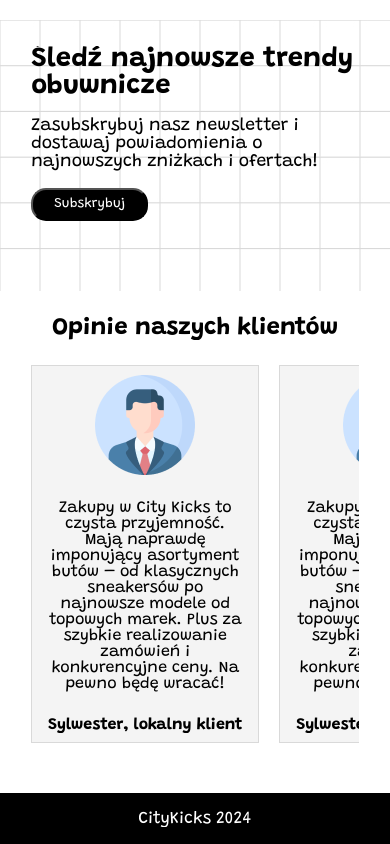
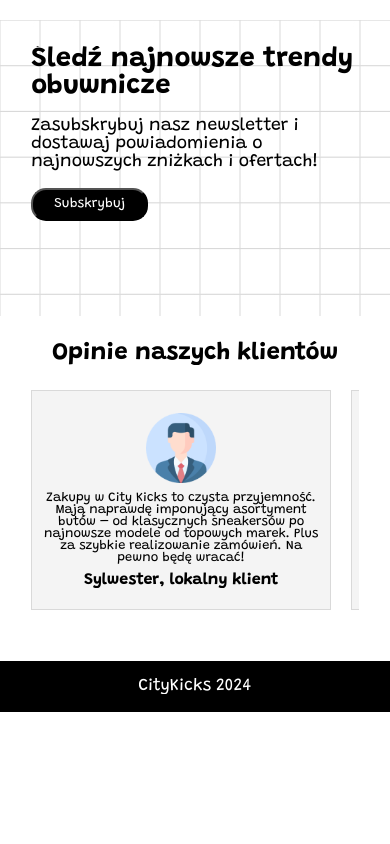
Before and after one commit to bykacper/CityKicks, a React (Vite) app in the folder client/: page / in a window 390 px wide. Shown: the part 787-1631 px from the top of the page. After the commit the page ends 1499 px from the top, so only its background shows below. Built offline with nearby package versions, Linux system fonts and the light colour scheme.

Commit message:
Correction

```diff
--- a/client/src/components/opinions.jsx
+++ b/client/src/components/opinions.jsx
@@ -2,7 +2,7 @@ import React from "react";
 import avatar from "../assets/images/author's-avatar.png";
 
 export default function Opinions() {
-    const text = "Zakupy w City Kicks to czysta przyjemność. Mają naprawdę imponujący asortyment butów – od klasycznych sneakersów po najnowsze modele od topowych marek. Plus za szybkie realizowanie zamówień i konkurencyjne ceny. Na pewno będę wracać!";
+    const text = "Zakupy w City Kicks to czysta przyjemność. Mają naprawdę imponujący asortyment butów – od klasycznych sneakersów po najnowsze modele od topowych marek. Plus za szybkie realizowanie zamówień. Na pewno będę wracać!";
     return (
         <section className="opinions">
             <h1> Opinie naszych klientów </h1>
--- a/client/src/index.css
+++ b/client/src/index.css
@@ -166,12 +166,12 @@ button {
     color: white;
     bottom: 1vh;
     width: 20vw;
-    height: 2vh;
+    height: 3vh;
   }
 
   .newsletter {
     background-image: url('./assets/images/newsletter-bg.jpg');
-    height: 32vh;
+    height: 35vh;
     padding: 3vh 8vw;
   }
 
@@ -205,11 +205,13 @@ button {
   }
 
   .opinion-card {
+    width: 300px;
+    height: 220px;
     display: flex;
     flex-direction: column;
     align-items: center;
     justify-content: center;
-    padding: 1vh 4vw;
+    padding: 10px;
     text-align: center;
     background-color: #F4F4F4;
     border: solid #D9D9D9 1px;
@@ -224,12 +226,16 @@ button {
   }
 
   .opinion-card p {
-    margin-block: 3vh;
-    width: 50vw;
+    font-size: 80%;
+    margin-block: 1vh;
+    width: 100%;
   }
 
   .opinion-card span {
     font-weight: bolder;
+  }
+  .opinion-card img {
+    width: 18vw;
   }
 
   footer {
```
Also changed, not shown: 2 other files (tests, documents, lock files or other folders).
